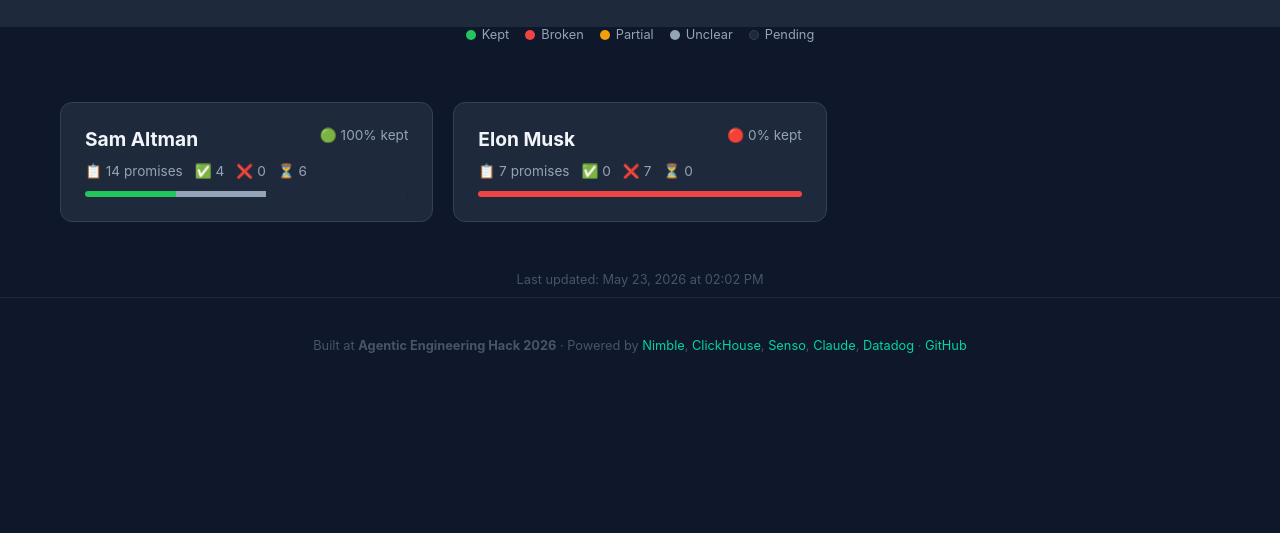
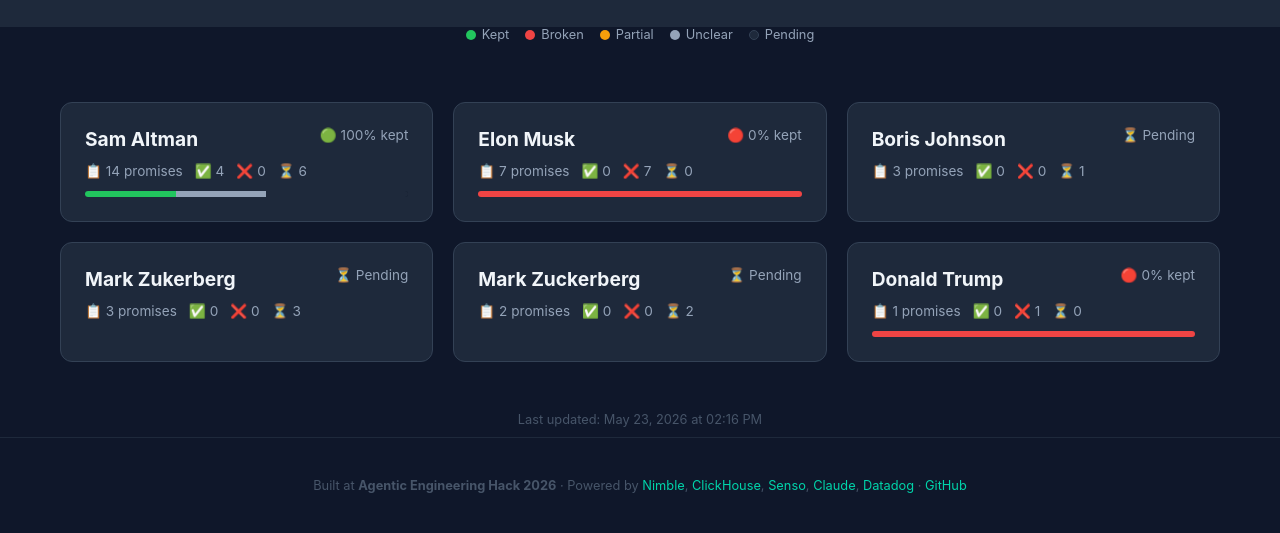
Before and after one commit to Vanshika2021/receipts, a plain HTML site: page docs/index.html in a window 1280 px wide. Shown: the part 272-805 px from the top of the page. Drawn offline with Linux system fonts and the light colour scheme.

Commit message:
Update homepage

```diff
--- a/docs/index.html
+++ b/docs/index.html
@@ -50,7 +50,7 @@
 
 <div class="global-stats">
   <div class="stat">
-    <div class="stat-number">21</div>
+    <div class="stat-number">30</div>
     <div class="stat-label">Promises Tracked</div>
   </div>
   <div class="stat">
@@ -58,7 +58,7 @@
     <div class="stat-label">✅ Kept</div>
   </div>
   <div class="stat">
-    <div class="stat-number" style="color:#ef4444">7</div>
+    <div class="stat-number" style="color:#ef4444">8</div>
     <div class="stat-label">❌ Broken</div>
   </div>
   <div class="stat">
@@ -117,9 +117,68 @@
                 <div style="width:0%;background:#1e293b" title="Pending: 0"></div>
             </div>
         </a>
+        <a href="boris-johnson.html" class="card">
+            <div class="card-header">
+                <h2>Boris Johnson</h2>
+                <span class="keep-rate">⏳ Pending</span>
+            </div>
+            <div class="stats">
+                <span title="Total">📋 3 promises</span>
+                <span title="Kept">✅ 0</span>
+                <span title="Broken">❌ 0</span>
+                <span title="Pending">⏳ 1</span>
+            </div>
+
+        </a>
+        <a href="mark-zukerberg.html" class="card">
+            <div class="card-header">
+                <h2>Mark Zukerberg</h2>
+                <span class="keep-rate">⏳ Pending</span>
+            </div>
+            <div class="stats">
+                <span title="Total">📋 3 promises</span>
+                <span title="Kept">✅ 0</span>
+                <span title="Broken">❌ 0</span>
+                <span title="Pending">⏳ 3</span>
+            </div>
+
+        </a>
+        <a href="mark-zuckerberg.html" class="card">
+            <div class="card-header">
+                <h2>Mark Zuckerberg</h2>
+                <span class="keep-rate">⏳ Pending</span>
+            </div>
+            <div class="stats">
+                <span title="Total">📋 2 promises</span>
+                <span title="Kept">✅ 0</span>
+                <span title="Broken">❌ 0</span>
+                <span title="Pending">⏳ 2</span>
+            </div>
+
+        </a>
+        <a href="donald-trump.html" class="card">
+            <div class="card-header">
+                <h2>Donald Trump</h2>
+                <span class="keep-rate">🔴 0% kept</span>
+            </div>
+            <div class="stats">
+                <span title="Total">📋 1 promises</span>
+                <span title="Kept">✅ 0</span>
+                <span title="Broken">❌ 1</span>
+                <span title="Pending">⏳ 0</span>
+            </div>
+
+            <div class="verdict-bar">
+                <div style="width:0%;background:#22c55e" title="Kept: 0"></div>
+                <div style="width:100%;background:#ef4444" title="Broken: 1"></div>
+                <div style="width:0%;background:#f59e0b" title="Partial: 0"></div>
+                <div style="width:0%;background:#94a3b8" title="Unclear: 0"></div>
+                <div style="width:0%;background:#1e293b" title="Pending: 0"></div>
+            </div>
+        </a>
 </div>
 
-<div class="updated">Last updated: May 23, 2026 at 02:02 PM</div>
+<div class="updated">Last updated: May 23, 2026 at 02:16 PM</div>
 
 <footer>
   Built at <strong>Agentic Engineering Hack 2026</strong> ·
```
